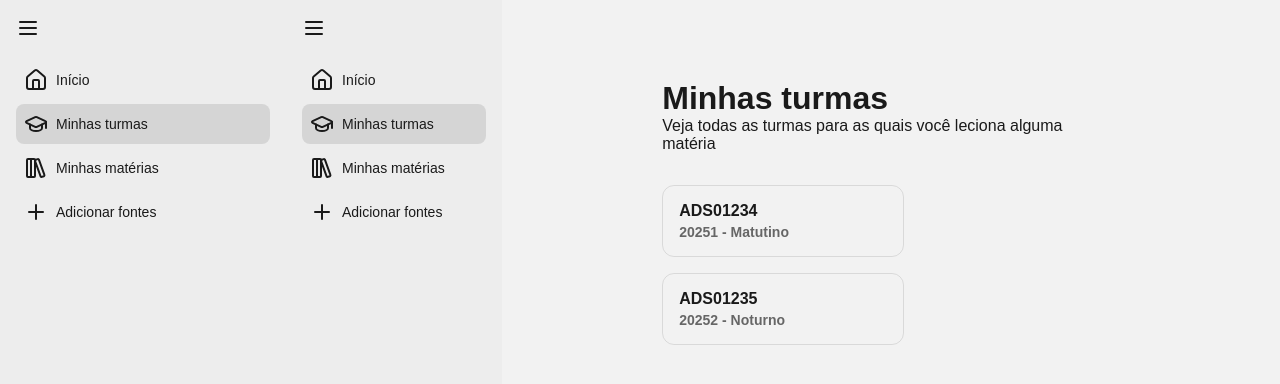
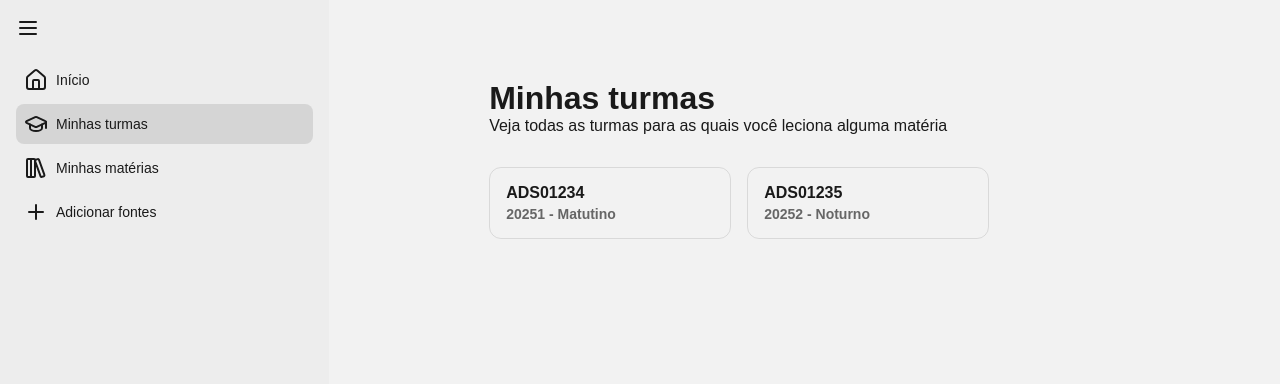
Before and after one commit to fabrica-bayarea/Tutor, a Next.js app in the folder frontend/: page /professor/turmas in a window 1280 px wide. Shown: the top 384 px of the page. Built offline with nearby package versions, Linux system fonts and the light colour scheme.

Commit message:
Adaptando todas as páginas para pararem de importar o Aside e usarem o novo layout padrão de professores

```diff
--- a/frontend/app/professor/materias/materia/[materiaId]/page.module.css
+++ b/frontend/app/professor/materias/materia/[materiaId]/page.module.css
@@ -1,11 +1,3 @@
-.pageContainer {
-    display: flex;
-    flex-direction: row;
-    width: 100%;
-    height: 100vh;
-    /* scrollbar-color: #1f1f1f transparent; */
-}
-
 .midColumn {
     display: flex;
     flex-direction: column;
@@ -16,7 +8,6 @@
     gap: 2rem;
     padding: 5rem 10rem;
     align-items: center;
-    background-color: #f2f2f2;
 }
 
 .header {
--- a/frontend/app/professor/materias/materia/[materiaId]/page.tsx
+++ b/frontend/app/professor/materias/materia/[materiaId]/page.tsx
@@ -4,7 +4,6 @@ import { useEffect, useState } from 'react';
 import { useParams } from 'next/navigation';
 import styles from './page.module.css';
 
-import Aside from '../../../components/Aside/Aside';
 import Button from '../../../../components/Button/Button';
 import { InterfaceProfessor, InterfaceMateria, InterfaceTurma } from '../../../../types';
 import { ArrowLeft, Plus } from 'lucide-react';
@@ -37,8 +36,6 @@ export default function Home() {
     }, []);
 
     return (
-        <div className={styles.pageContainer}>
-            <Aside selected='materias' />
         <div className={styles.midColumn}>
             <div className={styles.header}>
                 <Button
@@ -59,9 +56,8 @@ export default function Home() {
                         style="filled"
                         icon={<Plus size={24} />}
                         label="Adicionar fonte"
-                            onClick={() => {}}
+                        onClick={() => { }}
                     />
-                    </div>
                 </div>
             </div>
         </div>
--- a/frontend/app/professor/materias/page.module.css
+++ b/frontend/app/professor/materias/page.module.css
@@ -1,11 +1,3 @@
-.pageContainer {
-    display: flex;
-    flex-direction: row;
-    width: 100%;
-    height: 100vh;
-    /* scrollbar-color: #1f1f1f transparent; */
-}
-
 .midColumn {
     display: flex;
     flex-direction: column;
@@ -16,7 +8,6 @@
     gap: 2rem;
     margin-left: auto;
     margin-right: auto;
-    background-color: #f2f2f2;
 }
 
 .header {
--- a/frontend/app/professor/materias/page.tsx
+++ b/frontend/app/professor/materias/page.tsx
@@ -3,7 +3,6 @@
 import { useEffect, useState } from 'react';
 import styles from './page.module.css';
 
-import Aside from '../components/Aside/Aside';
 import CardMateria from '../components/CardMateria/CardMateria';
 
 import { InterfaceProfessor, InterfaceMateria, InterfaceTurma, InterfaceTurmaMateria } from '../../types';
@@ -71,8 +70,6 @@ export default function MinhasMaterias() {
     }, []);
 
     return (
-        <div className={styles.pageContainer}>
-            <Aside selected="materias" />
         <div className={styles.midColumn}>
             <div className={styles.header}>
                 <h1>Minhas matérias</h1>
@@ -86,6 +83,5 @@ export default function MinhasMaterias() {
                 ))}
             </div>
         </div>
-        </div>
     )
 }
--- a/frontend/app/professor/page.module.css
+++ b/frontend/app/professor/page.module.css
@@ -1,11 +1,3 @@
-.pageContainer {
-    display: flex;
-    flex-direction: row;
-    width: 100%;
-    height: 100vh;
-    /* scrollbar-color: #1f1f1f transparent; */
-}
-
 .midColumn {
     display: flex;
     flex-direction: column;
@@ -13,9 +5,9 @@
     width: 100%;
     height: 100%;
     padding: 5rem 10rem;
+    gap: 2rem;
     margin-left: auto;
     margin-right: auto;
-    background-color: #f2f2f2;
 }
 
 .header {
--- a/frontend/app/professor/turmas/page.module.css
+++ b/frontend/app/professor/turmas/page.module.css
@@ -1,11 +1,3 @@
-.pageContainer {
-    display: flex;
-    flex-direction: row;
-    width: 100%;
-    height: 100vh;
-    /* scrollbar-color: #1f1f1f transparent; */
-}
-
 .midColumn {
     display: flex;
     flex-direction: column;
@@ -16,7 +8,6 @@
     gap: 2rem;
     margin-left: auto;
     margin-right: auto;
-    background-color: #f2f2f2;
 }
 
 .header {
--- a/frontend/app/professor/turmas/page.tsx
+++ b/frontend/app/professor/turmas/page.tsx
@@ -3,7 +3,6 @@
 import { useEffect, useState } from 'react';
 import styles from './page.module.css';
 
-import Aside from '../components/Aside/Aside';
 import CardTurma from '../components/CardTurma/CardTurma';
 
 import { InterfaceProfessor, InterfaceTurma } from '../../types';
@@ -36,8 +35,6 @@ export default function MinhasTurmas() {
     }, []);
 
     return (
-        <div className={styles.pageContainer}>
-            <Aside selected="turmas" />
         <div className={styles.midColumn}>
             <div className={styles.header}>
                 <h1>Minhas turmas</h1>
@@ -49,6 +46,5 @@ export default function MinhasTurmas() {
                 ))}
             </div>
         </div>
-        </div>
     )
 }
```
Also changed, not shown: frontend/app/professor/page.tsx (+8 -7 lines). Lines whose indentation alone changed are shown as unchanged.
